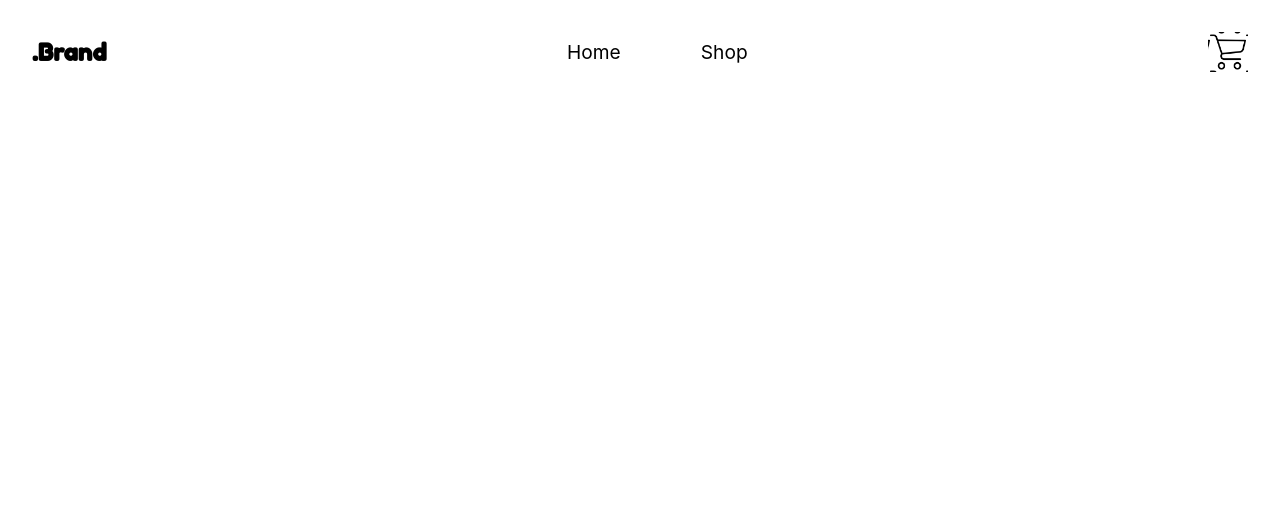
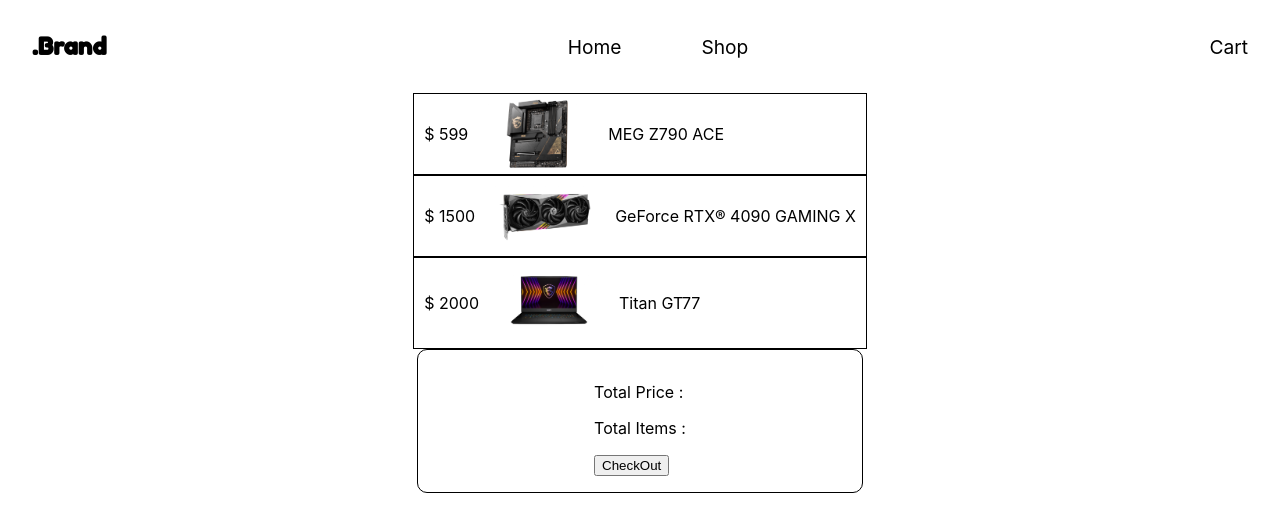
Before and after one commit to githmin/project-shopping-cart, a React (Create React App) app: page /cart in a window 1280 px wide. Before the commit this address had no page. Shown: the top 532 px of the page. Built offline with nearby package versions, Linux system fonts and the light colour scheme.

Commit message:
added cart

```diff
--- a/src/App.js
+++ b/src/App.js
@@ -1,28 +1,40 @@
 import './App.css';
-import { Link, Route,Routes } from 'react-router-dom';
+import { Route,Routes } from 'react-router-dom';
+import { useState } from "react";
 import Index from './components/Home/Index';
 import Nav from './components/Nav';
 import Shop from './components/Shop/Shop';
+import Cart from './components/cart/Cart';
 import MB from './components/assets/mb.png'
 import GPU from './components/assets/gpu.png'
 import LAP from './components/assets/lap.png'
+import CHAIR from './components/assets/chair.png'
+import MONITOR from './components/assets/monitor.png'
+import React from 'react';
 
 function App() {
 
   const items = [
-    { id : 1 , Name :"MEG Z790 ACE" , url:MB},
-    { id : 2 , Name :"GeForce RTX® 4090 GAMING X" , url:GPU },
-    { id : 3 , Name :"Titan GT77" , url:LAP },
-    { id : 1 , Name :"MEG Z790 ACE" , url:MB},
-    { id : 2 , Name :"GeForce RTX® 4090 GAMING X" , url:GPU }
+    { id : 1 , Name :"MEG Z790 ACE" , Price: 599 , url:MB},
+    { id : 2 , Name :"GeForce RTX® 4090 GAMING X" , Price: 1500, url:GPU },
+    { id : 3 , Name :"Titan GT77" , Price: 2000 ,url:LAP },
+    { id : 4 , Name :"MAG CH120" ,Price: 400 , url:CHAIR},
+    { id : 5 , Name :"Optix MEG381CQR Plus" , Price: 800, url:MONITOR }
   ]
+
+  const [CartItems , setCartItems] = useState([
+    { id : 1 , Name :"MEG Z790 ACE" , Price: 599 , url:MB},
+    { id : 2 , Name :"GeForce RTX® 4090 GAMING X" , Price: 1500, url:GPU },
+    { id : 3 , Name :"Titan GT77" , Price: 2000 ,url:LAP }
+  ]);
 
   return (
     <div>
     <Nav/>
     <Routes>
       <Route path="/" element={<Index />} />
-      <Route path="/shop" element={<Shop items={items} />} />
+      <Route path="/shop" element={<Shop items={items} CartItems={CartItems} setCartItems={setCartItems} />} />
+      <Route path="/cart" element={<Cart CartItems={CartItems}/>} />
     </Routes>
 
     </div>
--- a/src/components/Nav.jsx
+++ b/src/components/Nav.jsx
@@ -10,7 +10,7 @@
           <Link className='LinkClass' to='/'>Home</Link>
           <Link className='LinkClass' to='/shop'>Shop</Link>
         </div>
-        <button className='cart'></button>
+        <Link className='LinkClass Cart' to='/cart'>Cart</Link>
     </div>
   )
 }
--- a/src/components/Shop/Shop.jsx
+++ b/src/components/Shop/Shop.jsx
@@ -3,19 +3,29 @@
 
 function Shop(props) {
 
+  // No idea why this fixes this
+  const cartitems = props.CartItems;
+  const setcartitems = props.setCartItems;
+
+  const updateCart =(product , props)=>{
+    console.log("adding to Cart");
+    setcartitems([...cartitems, product]);
+    console.log(cartitems);
+
+  }
+
   return (
     <div className='mainShop'>
       <div className='middleDiv'>
         <div className="innerDiv">
-
-            {props.items.map( x =>
-                <div className='card'>
-                  <img className='itemImg' src={x.url}/>
-                  <div className='itemName'>{x.Name}</div>
-                  <button className='addtocart'>Add to Cart</button>
+            {props.items.map( (product , idx) =>
+                <div className='card' key={idx}>
+                  <img className='itemImg' src={product.url} alt={product.name}/>
+                  <div className='itemName'>{product.Name}</div>
+                  <div className='itemName'>$ {product.Price}</div>
+                  <button onClick={()=>updateCart(product)} className='addtocart'>Add to Cart</button>
                 </div>
               )}
-
         </div>
       </div>
     </div>
--- /dev/null
+++ b/src/components/cart/Cart.jsx
@@ -0,0 +1,31 @@
+import React from 'react'
+import './cart.css'
+
+function Cart(props) {
+  return (
+    <div className='mainCheck'>
+
+        <div>
+            {props.CartItems.map( x =>
+                    <div className='cartCard'>
+                        <div className='itemName'>$ {x.Price}</div>
+                        <img className='CartImg' src={x.url}/>
+                        <div className='itemName'>{x.Name}</div>
+                    </div>
+                )}
+        </div>
+
+
+        <div className="totalDiv">
+            <p>Total Price :</p>
+            <p>Total Items :</p>
+            <button>CheckOut</button>
+        </div>
+
+
+    </div>
+
+  )
+}
+
+export default Cart
--- /dev/null
+++ b/src/components/cart/cart.css
@@ -0,0 +1,22 @@
+.cartCard{
+    display: flex;
+    align-items: center;
+    border: 1px black solid;
+    gap: 10px;
+}
+
+.CartImg{
+    max-width: 100px;
+}
+
+.mainCheck{
+    display: flex;
+    flex-direction: column;
+    align-items: center;
+}
+
+.totalDiv{
+    border: 1px black solid;
+    padding: 1rem 11rem;
+    border-radius: 10px;
+}
--- a/src/components/nav.css
+++ b/src/components/nav.css
@@ -27,10 +27,10 @@
 }
 
 .cart{
-    background-image: url('./assets/shopping-cart.png');
-    background-size: contain;
+    /* background-image: url('./assets/shopping-cart.png'); */
+    /* background-size: contain; */
     width: 40px;
     height: 40px;
-    border-color: transparent;
-    background-color: transparent;
+    /* border-color: transparent; */
+    /* background-color: transparent; */
 }
```
Also changed, not shown: src/components/assets/chair.png (added), src/components/assets/monitor.png (added).
